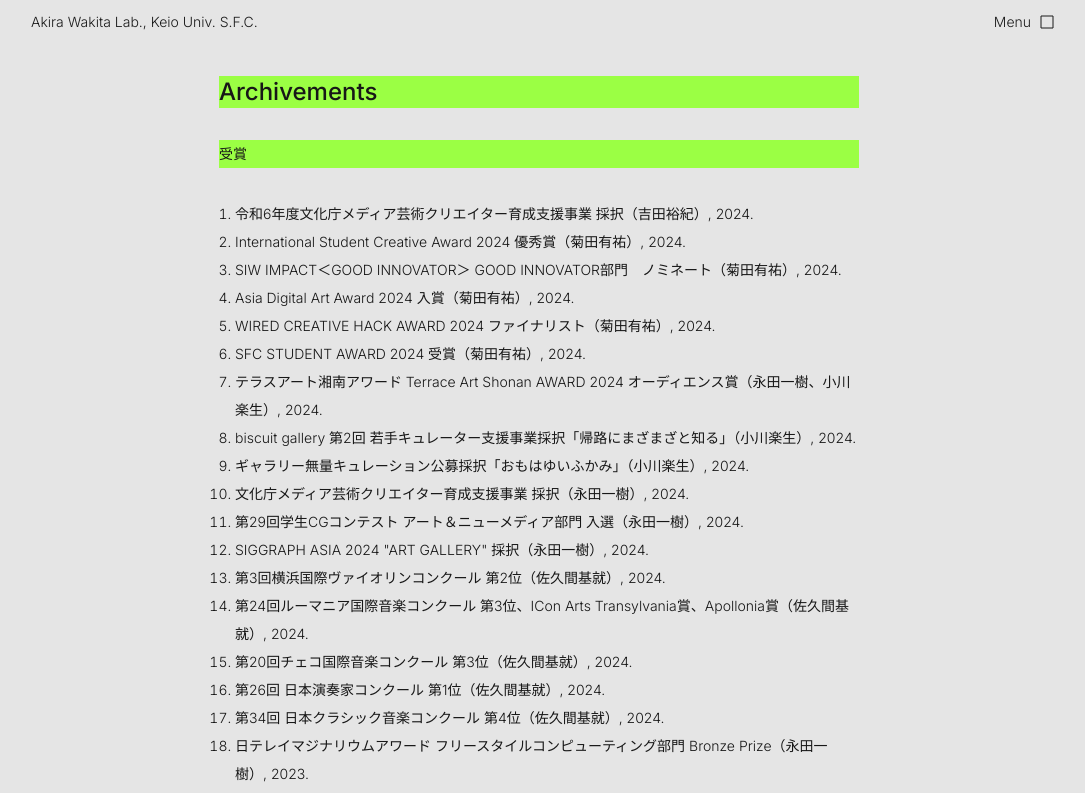
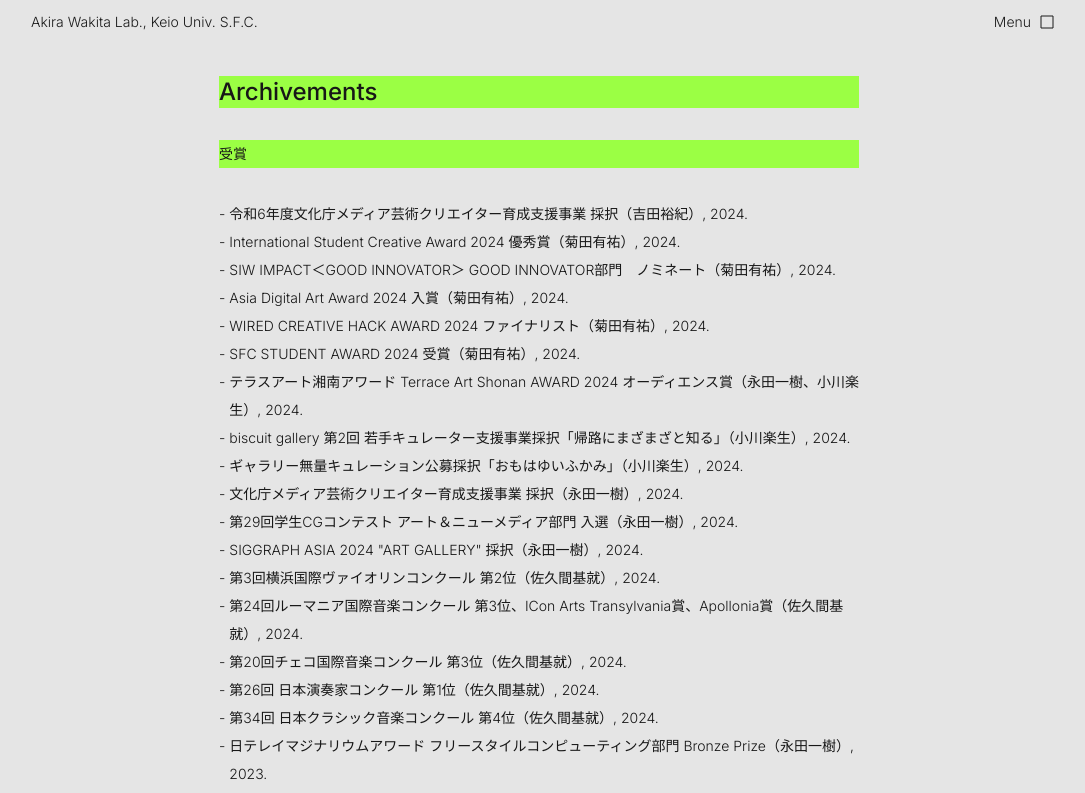
Before and after one commit to wakita-lab/web, a Next.js app: page /archivements in a window 1280 px wide. Shown: the top 793 px of the page, without its empty margins (101-1186 px from the left). Built offline with nearby package versions, Linux system fonts and the light colour scheme.

Commit message:
fix: Remove left margin from list in About and Member pages for consistent styling

```diff
--- a/src/app/archivements/page.tsx
+++ b/src/app/archivements/page.tsx
@@ -4,7 +4,7 @@ export default function About() {
       <h1 className="mt-8 bg-accent text-2xl font-medium">Archivements</h1>
 
       <h3 className="bg-accent">受賞</h3>
-      <ul className="ml-4 list-hyphen">
+      <ul className="list-hyphen">
         <li>令和6年度文化庁メディア芸術クリエイター育成支援事業 採択（吉田裕紀）, 2024.</li>
         <li>International Student Creative Award 2024 優秀賞（菊田有祐）, 2024.</li>
         <li>SIW IMPACT＜GOOD INNOVATOR＞ GOOD INNOVATOR部門　ノミネート（菊田有祐）, 2024.</li>
@@ -53,7 +53,7 @@ export default function About() {
       </ul>
 
       <h3 className="bg-accent">展示</h3>
-      <ul className="ml-4 list-hyphen">
+      <ul className="list-hyphen">
         <li>総務省OPEN異能Vation, 日比谷ミッドタウン（石原航）, 2023</li>
         <li>Ars Electronica 2019, Post City, 2019</li>
         <li>ARIGATO SAKURAGAOKA Produced by Art Photo Tokyo, 渋谷, 2018</li>
@@ -113,7 +113,7 @@ export default function About() {
       </ul>
 
       <h3 className="bg-accent">国際会議</h3>
-      <ul className="ml-4 list-hyphen">
+      <ul className="list-hyphen">
         <li>Masayuki Yamabe, So Nakagawa, Akira Wakita, VIZBI 2021, Time-space-based visualization of SARS-CoV-2 phylogeny, Posters, 2021.</li>
         <li>Masayuki Yamabe, Resonant Media – Possibilities of 8K Visualization , 2021.</li>
         <li>Ko Ishihara, Ars Electronica Future Innovators Sumit 2019 Future Trust, Post City, 2019</li>
@@ -142,7 +142,7 @@ export default function About() {
       </ul>
 
       <h3 className="bg-accent">国内学会</h3>
-      <ul className="ml-4 list-hyphen">
+      <ul className="list-hyphen">
         <li>松橋百葉, 脇田玲, 演者不在状況での空間的パフォーマンスを可能にする可動ディスプレイとその動作システムの提案, インタラクション 2022, 2022</li>
         <li>若月泰生, 脇田玲, 量子表現のためのクリエイティブ・コーディングツールキットの開発, エンタテイメントコンピューティング 2022, 2022</li>
         <li>山辺真幸, 脇田玲, 18世紀の貿易航路を全地球的に可視化するデータ・アート, 日本図学会秋季大会, 2018年12月8日, 口頭発表（一般）, 2018</li>
@@ -172,7 +172,7 @@ export default function About() {
       </ul>
 
       <h3 className="bg-accent">学術論文誌</h3>
-      <ul className="ml-4 list-hyphen">
+      <ul className="list-hyphen">
         <li>Akito Nakano, John N Bohn, and Akira Wakita, Development of educational-use computational fluid dynamics programming environment and workshop, International Journal of Architectural Computing, 14(2).</li>
         <li>辻航平, 脇田玲, Material Syncretism: 紙とコンピュテーションの調和による表現の開拓, 日本ヴァーチャルリアリティ学会論文誌 Vol.18 No.3.</li>
         <li>中野亜希人, 脇田玲, 磁性ゲル形状ディスプレイの開発とインタラクション手法の検討, 情報処理学会論文誌 Vol.54 No.4, pp.1528-1537.</li>
@@ -180,7 +180,7 @@ export default function About() {
       </ul>
 
       <h3 className="bg-accent">ワークショップ</h3>
-      <ul className="ml-4 list-hyphen">
+      <ul className="list-hyphen">
         <li>The Massive and the minute, SCI-Arc/法政/東大/SFC 合同ワークショップ, 2017.</li>
         <li>THERMODYNAMIC TOKYO, SCI-Arc/法政/東大/SFC 合同ワークショップ, 2015.</li>
         <li>Tokyo Emakimono, SCI-Arc/法政/東大/SFC 合同ワークショップ, 2014.</li>
@@ -189,7 +189,7 @@ export default function About() {
       </ul>
 
       <h3 className="bg-accent">書籍</h3>
-      <ul className="ml-4 list-hyphen">
+      <ul className="list-hyphen">
         <li>vanitas -ファッションの批評誌, no.003, Interview 脇田玲＋松川昌平 「アルゴリズミックデザインとファッション」,pp.60-83, 2014年6月.</li>
         <li>脇田 玲 『Access to Materials - デザイン／アート／建築の ためのマテリアルコンピューティング入門』, BNN, 2013.</li>
         <li>脇田 玲「素材化するコンピュータ」, 山中俊治、脇田玲、田中浩也（編）『x-DESIGN ー未来をプロトタイピングするために』, 慶應義塾大学出版会, 2013.</li>
@@ -200,12 +200,12 @@ export default function About() {
       </ul>
 
       <h3 className="bg-accent">雑誌</h3>
-      <ul className="ml-4 list-hyphen">
+      <ul className="list-hyphen">
         <li>「革新的な製品を生み出すためのプロトタイピング能力」日経デザイン, 2010年7月号, p.18.</li>
       </ul>
 
       <h3 className="bg-accent">メディア掲載</h3>
-      <ul className="ml-4 list-hyphen">
+      <ul className="list-hyphen">
         <li>松橋百葉インタービュー, 2023</li>
         <li>The Future of Textiles (Article by Lynne Bruning), SURFACE DESIGN JOURNAL, Vol 37, No 3, Spring 2013.</li>
         <li>DigInfo TV, Transience - Dynamic color changing calligraphy harmonizes tradition with technology, 2012/11/28 &gt; DigInfo TV,</li>
@@ -219,7 +219,7 @@ export default function About() {
       </ul>
 
       <h3 className="bg-accent">新聞 / TV</h3>
-      <ul className="ml-4 list-hyphen">
+      <ul className="list-hyphen">
         <li>Tokyo MX TV バラ色ダンディ 「令和の芸術家」 ネット社会への反抗 石原航, 2021</li>
         <li>「タッチでカラフル紙」テレビ東京, ワールドビジネスサテライト, トレンドたまご, 2011年3月4日 &gt; ワールドビジネスサテライト</li>
         <li>「絵を触ると色変わる紙 慶大、特殊インク活用」日経産業新聞, 2011年2月28日</li>
@@ -233,7 +233,7 @@ export default function About() {
       </ul>
 
       <h3 className="bg-accent">講演</h3>
-      <ul className="ml-4 list-hyphen">
+      <ul className="list-hyphen">
         <li>Akira Wakita, Blob Motility, Technarte (International Conference on Art and Technology), Invited Talk, Bilbao Spain, 19 April 2011. &gt; Technarte 2011</li>
         <li>Adobe Station 5 Seminar「デザインエンジニアの養成」, 2010年5月23日, 表参道 the Gallery.</li>
         <li>「先端テクノロジー・デジタルメディアとデザインの関係性 特別対談 永原康史x脇田玲」, +DESIGNING, 2009年11月号</li>
@@ -241,7 +241,7 @@ export default function About() {
       </ul>
 
       <h3 className="bg-accent">解説記事</h3>
-      <ul className="ml-4 list-hyphen">
+      <ul className="list-hyphen">
         <li>脇田玲, スマートテキスタイルがつくる布と人工物の未来（解説記事）, 日本繊維製品消費科学会誌, Vol.50, No.7, pp.532-535, 2009.</li>
       </ul>
     </div>
--- a/src/app/globals.css
+++ b/src/app/globals.css
@@ -23,4 +23,17 @@ body {
   .scrollbar-hidden {
     scrollbar-width: none;
   }
+
+  .list-hyphen {
+    list-style-type: none;
+  }
+
+  .list-hyphen li {
+    display: flex;
+    gap: 4px;
+  }
+
+  .list-hyphen li::before {
+    content: "-";
+  }
 }
--- a/src/app/member/page.tsx
+++ b/src/app/member/page.tsx
@@ -31,7 +31,7 @@ export default function MemberPage() {
         return (
           <div key={role}>
             <h3 className="mb-2 bg-accent">{roleHeadings[role]}</h3>
-            <ul className="ml-4 list-hyphen">
+            <ul className="list-hyphen">
               {members.map((member) => (
                 <li key={member.name.en}>
                   {member.name.ja} / {member.name.en}
```
